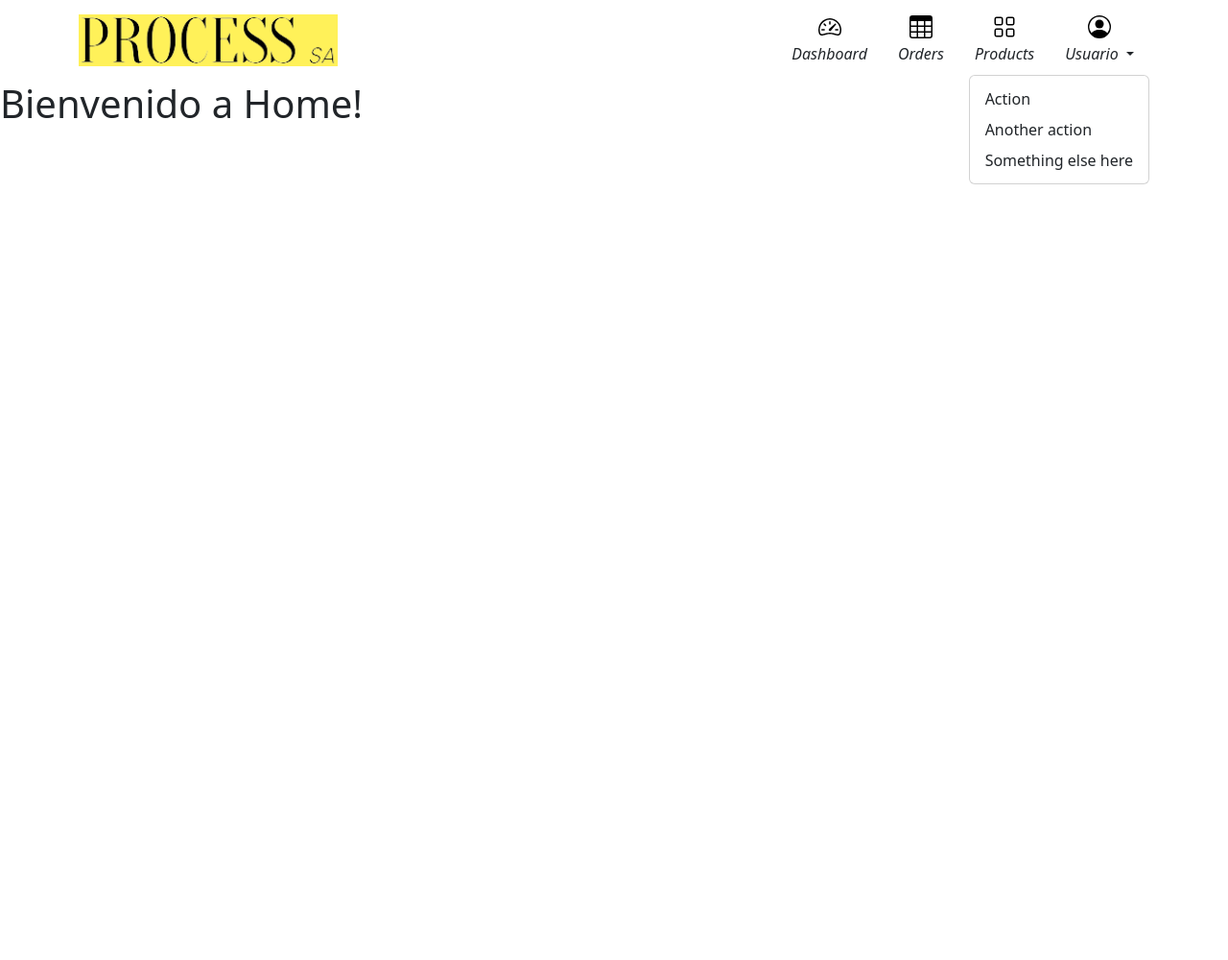
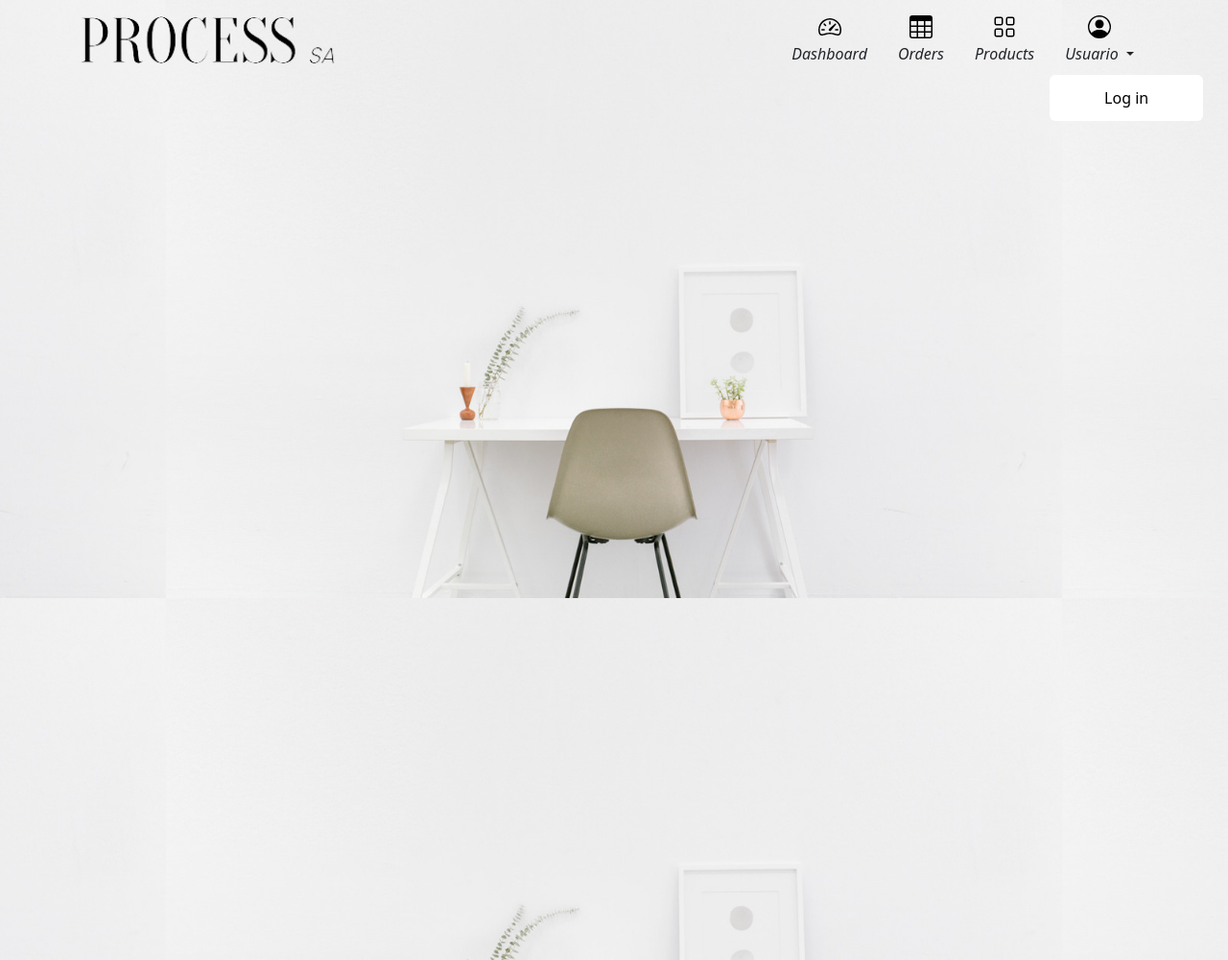
Before and after one commit to cvalenzuela1/Process_SA01, a Django app: page / in a window 1280 px wide, after a click on "Usuario". Shown: the whole page at 96% size. Before the commit the page ends 192 px from the top, so only its background shows below. Run offline with Django 4.2, Linux system fonts and the light colour scheme; some libraries are stand-ins or nearby versions.

Commit message:
Página web Home lista

```diff
--- a/process_sa01/static/css/includes/header.css
+++ b/process_sa01/static/css/includes/header.css
@@ -1,3 +1,11 @@
+body{
+    background-image: url("../../images/fondo/background4.jpg");
+    background-size: 73%;
+    background-position-x: center;
+    background-attachment: fixed;
+    height: 1000px;
+}
+
 .bi {
     vertical-align: -.125em;
     fill: rgb(0, 0, 0);
@@ -5,13 +13,24 @@
 
 #homeItem{
     width: 270px;
-    background-color: #fff159;
+    background-color: transparent;
 }
 
-.navcosas{
-    background-color: #1a1969;
+#navbackground{
+    background-color: transparent;
+    height: 72px;
 }
 
 #letrasImagenes{
     font-style: italic;
 }
+
+#dropdownLogin{
+    text-align: center;
+    background-color: transparent;
+    color: black;
+}
+
+#menudropdown{
+    border: transparent;
+}
--- a/process_sa01/templates/home/home.html
+++ b/process_sa01/templates/home/home.html
@@ -6,5 +6,5 @@
 
 {% block content %}
     {% include 'includes/header.html' %}
-    <h1>Bienvenido a Home!</h1>
+
 {% endblock content %}
--- a/process_sa01/templates/includes/header.html
+++ b/process_sa01/templates/includes/header.html
@@ -36,10 +36,8 @@
                         <a id="letrasImagenes" class="nav-link text-dark dropdown-toggle" data-bs-toggle="dropdown" aria-expanded="false" role="button"><svg class="bi d-block mx-auto mb-1" width="24" height="24"><use xlink:href="#people-circle"/></svg>
                             Usuario
                         </a>
-                        <ul class="dropdown-menu">
-                            <li><a class="dropdown-item" href="#">Action</a></li>
-                            <li><a class="dropdown-item" href="#">Another action</a></li>
-                            <li><a class="dropdown-item" href="#">Something else here</a></li>
+                        <ul id="menudropdown" class="dropdown-menu">
+                            <li><a id="dropdownLogin" class="dropdown-item" role="button" href="{% url 'app_home:home' %}">Log in</a></li>
                         </ul>
                     </div>
                     </li>
```
Also changed, not shown: process_sa01/static/images/fondo/background.jpg (added), process_sa01/static/images/fondo/background2.jpg (added), process_sa01/static/images/fondo/background3.jpg (added), process_sa01/static/images/fondo/background4.jpg (added), 1 other file.
